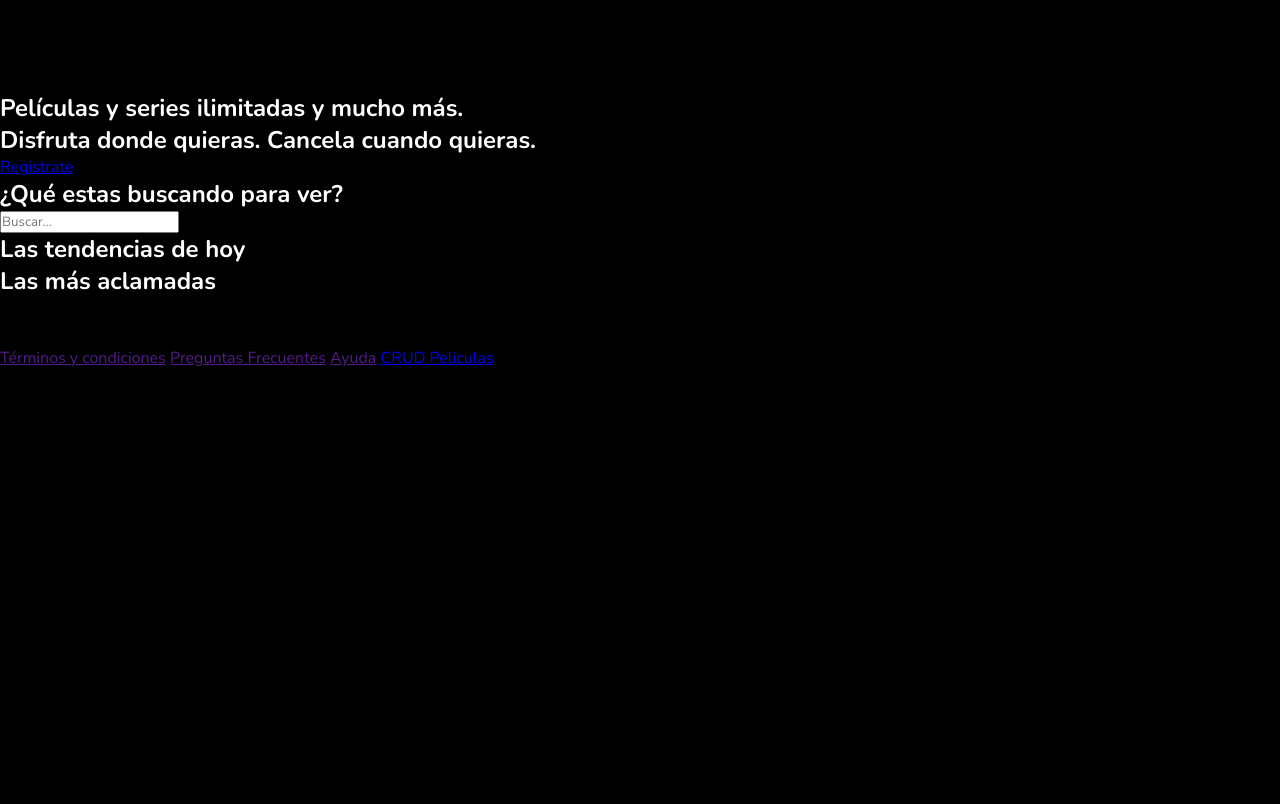
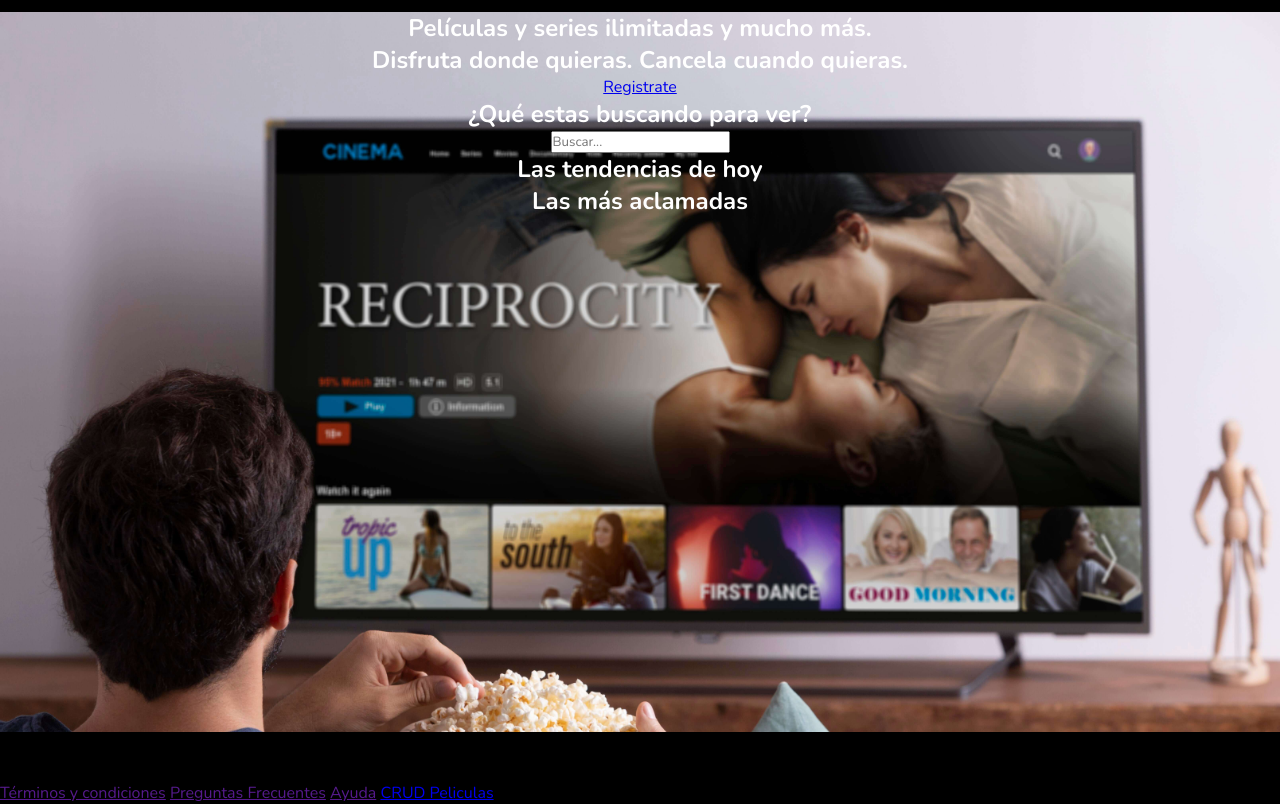
Before and after one commit to alejandrozapata73/frontend24234, a plain HTML site: page clase7_after/5web/index.html in a window 1280 px wide. Shown: the part 43-847 px from the top of the page. Before the commit the page ends 800 px from the top, so only its background shows below. Drawn offline with nearby package versions, Linux system fonts and the light colour scheme.

Commit message:
header acomodado

```diff
--- a/clase7_after/5web/css/style.css
+++ b/clase7_after/5web/css/style.css
@@ -14,14 +14,14 @@ body {
 
 header {
 
-    background-image: ;
+
     margin-bottom: 15px;
 
 }
 
 nav {
     display: flex;
-    height: 120px;
+    height: 40px;
 }
 
 .nav-links {
@@ -45,5 +45,10 @@ nav {
 
 main {
 
+    background-image: url(../img/banner-bg.jpg);
+    background-size: cover;
+    text-align: center;
+    height: 90vh;
     margin-bottom: 50px;
+    align-items: center;
 }
```
